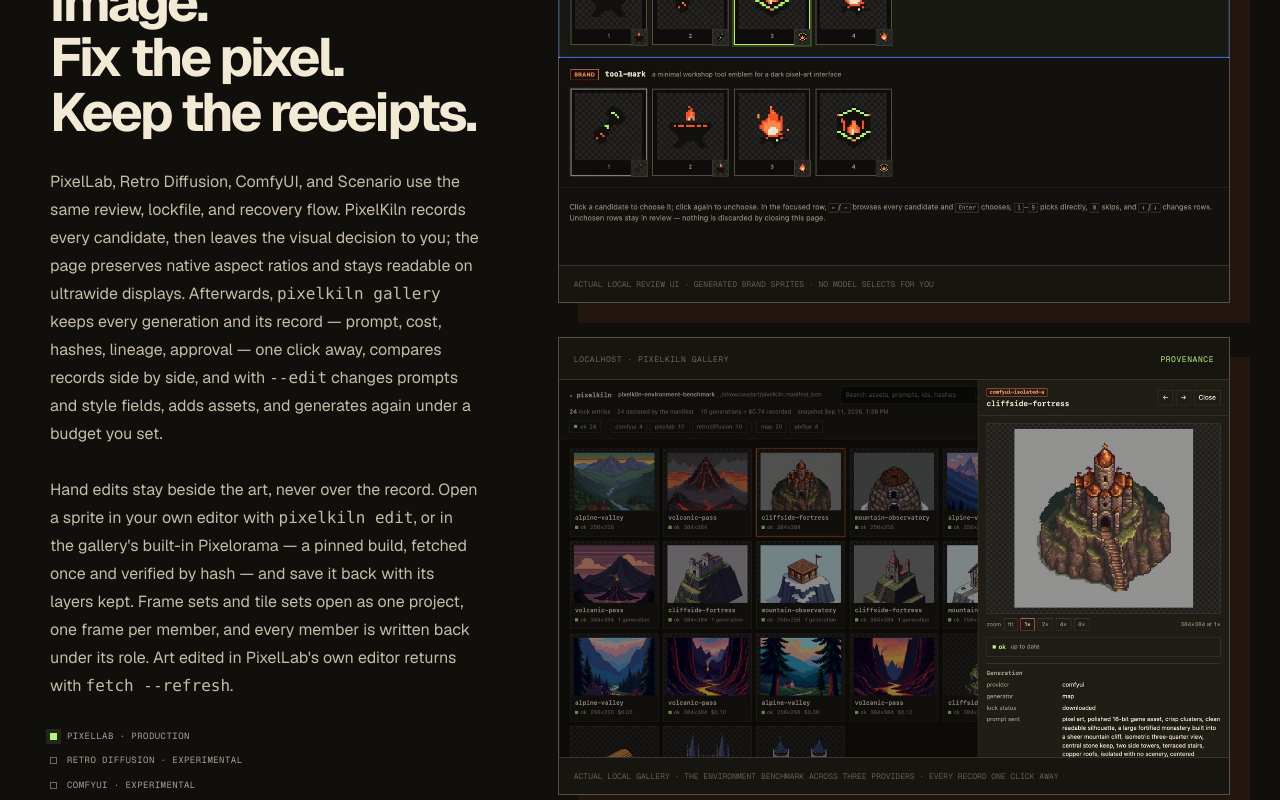
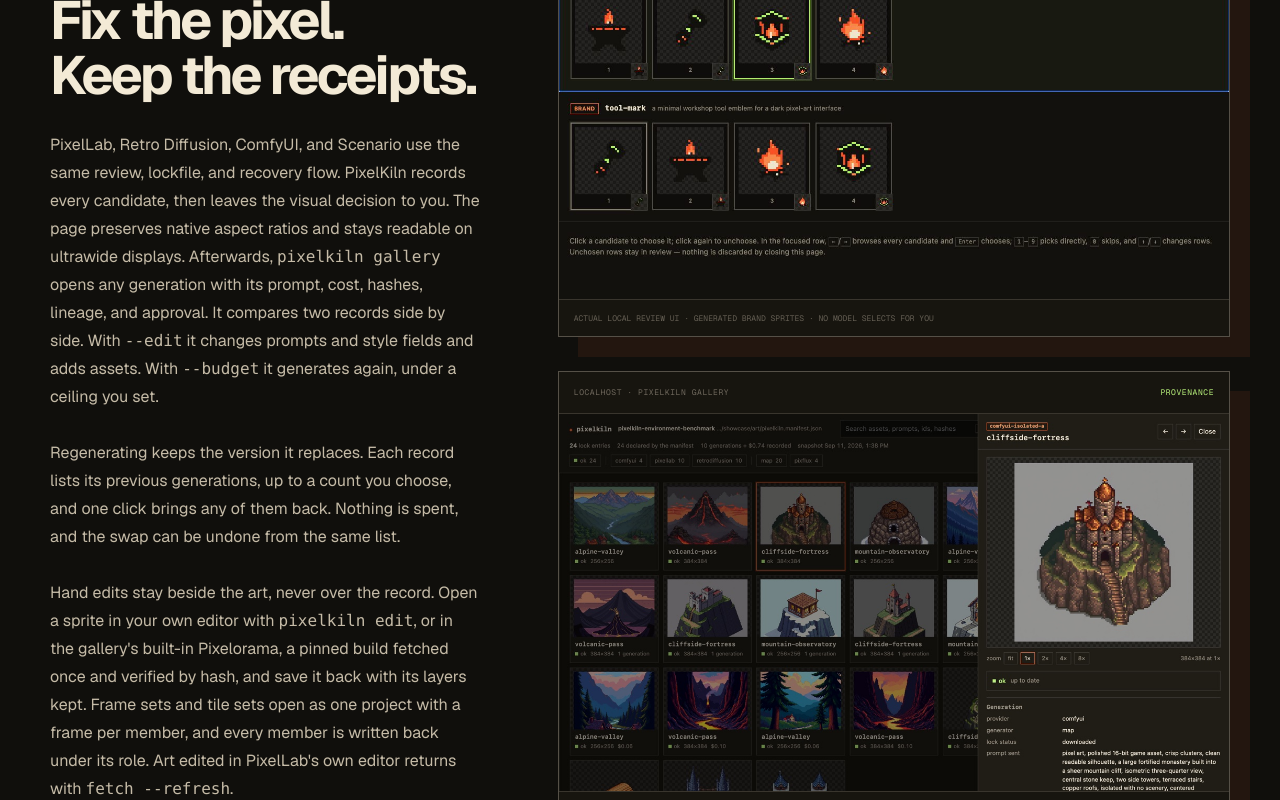
Before and after one commit to gfargo/pixelkiln, a Next.js app in the folder website/: page / in a window 1280 px wide. Shown: the part 2160-2960 px from the top of the page. Built offline with nearby package versions, Linux system fonts and the light colour scheme; no server answers.

Commit message:
docs(site): generation history on the homepage and in the guides
The review section says a regeneration keeps the version it replaces and
that a record lists its previous generations with a one-click, no-cost
restore; the recover card and docs registry follow. The new history docs
lose their dashes.

```diff
--- a/website/app/lib/docs.ts
+++ b/website/app/lib/docs.ts
@@ -52,7 +52,7 @@
   {
     slug: "cli",
     title: "CLI reference",
-    description: "Every command and flag — gallery, editing, the in-browser editor, automation, and exit behavior.",
+    description: "Every command and flag, including gallery, edit, history, tools, automation, and exit behavior.",
     file: "docs/CLI.md",
     group: "Start here",
   },
@@ -115,7 +115,7 @@
   {
     slug: "recovery",
     title: "Recovery and account safety",
-    description: "Restore, cache, adopt, salvage, claims, and confirmed purge.",
+    description: "Restore, generation history, cache, adopt, salvage, claims, and confirmed purge.",
     file: "docs/RECOVERY.md",
     group: "Workflows",
   },
--- a/website/app/page.tsx
+++ b/website/app/page.tsx
@@ -212,22 +212,28 @@
               <p className="section-deck">
                 PixelLab, Retro Diffusion, ComfyUI, and Scenario use the same review,
                 lockfile, and recovery flow. PixelKiln records every candidate,
-                then leaves the visual decision to you; the page preserves native
+                then leaves the visual decision to you. The page preserves native
                 aspect ratios and stays readable on ultrawide displays. Afterwards,{" "}
-                <code>pixelkiln gallery</code> keeps every generation and its
-                record — prompt, cost, hashes, lineage, approval — one click away,
-                compares records side by side, and with <code>--edit</code> changes
-                prompts and style fields, adds assets, and generates again under a
-                budget you set.
+                <code>pixelkiln gallery</code> opens any generation with its
+                prompt, cost, hashes, lineage, and approval. It compares two
+                records side by side. With <code>--edit</code> it changes prompts
+                and style fields and adds assets. With <code>--budget</code> it
+                generates again, under a ceiling you set.
+              </p>
+              <p className="section-deck">
+                Regenerating keeps the version it replaces. Each record lists its
+                previous generations, up to a count you choose, and one click
+                brings any of them back. Nothing is spent, and the swap can be
+                undone from the same list.
               </p>
               <p className="section-deck">
                 Hand edits stay beside the art, never over the record. Open a
                 sprite in your own editor with <code>pixelkiln edit</code>, or in
                 the gallery&apos;s built-in{" "}
-                <a href="https://pixelorama.org" rel="noreferrer">Pixelorama</a>{" "}
-                — a pinned build, fetched once and verified by hash — and save it
+                <a href="https://pixelorama.org" rel="noreferrer">Pixelorama</a>,
+                a pinned build fetched once and verified by hash, and save it
                 back with its layers kept. Frame sets and tile sets open as one
-                project, one frame per member, and every member is written back
+                project with a frame per member, and every member is written back
                 under its role. Art edited in PixelLab&apos;s own editor returns
                 with <code>fetch --refresh</code>.
               </p>
@@ -630,7 +636,7 @@
             <article className="capability-card">
               <span className="card-index">02 / RECOVER</span>
               <h3>Restore before you regenerate.</h3>
-              <p>Rebuild missing output from trusted cache bytes or a provider URL without new generation cost.</p>
+              <p>Rebuild missing output from trusted cache bytes or a provider URL without new generation cost. A regeneration keeps the version it replaced, so the old one is one command away.</p>
               <div className="micro-state"><span className="status-dot" /> recoverable · 0 gen</div>
             </article>
             <article className="capability-card">
```
Also changed, not shown: 3 other files (tests, documents, lock files or other folders).
